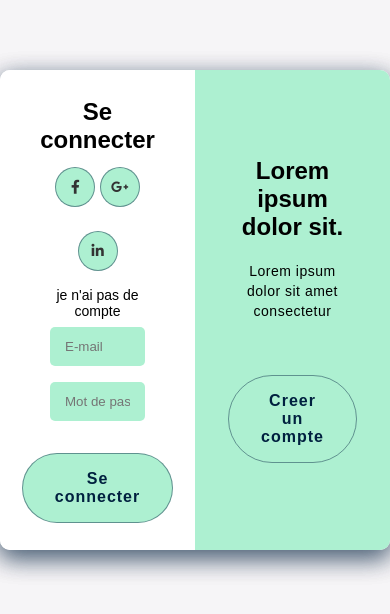
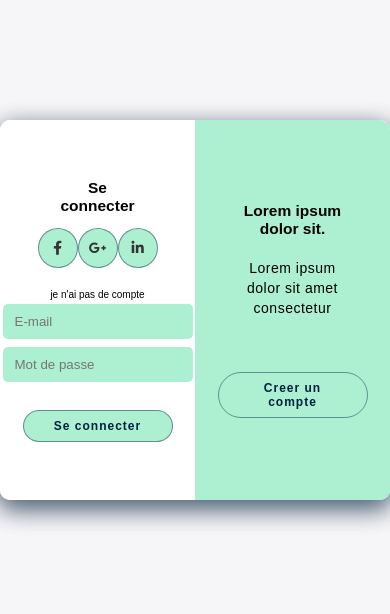
Before and after one commit to Isaac0759/formulaire, a plain HTML site: page index.html in a window 390 px wide. Shown: the part 112-726 px from the top of the page. Drawn offline with Linux system fonts and the light colour scheme.

Commit message:
nouvelle mise a jour

```diff
--- a/css/responsive.css
+++ b/css/responsive.css
@@ -0,0 +1,40 @@
+@media only screen and (max-width: 450px) {
+    .container{
+    width: 400px;
+    min-height: 380px;
+    }
+    h1{
+        font-size: 15.5px;
+    }
+    .social-container {
+        display: inline-flex;
+        justify-content: center;
+        align-items: center;
+        margin: 5px;
+    }
+    span{
+        font-size: 10px;
+    }
+    input{
+        border: none;
+        padding: 10px 12px;
+        border-radius: 5px;
+        margin: 4px 0;
+        width: 190px;
+        background-color: #adf0d1;
+    }
+    button{
+        color: #00203f;
+        font-size: 12px;
+        font-weight: bold;
+        padding: 8px 30px;
+        width: 150px;
+        /* margin-top: 24px;
+        border-radius: 50px;
+        letter-spacing: 1px;
+        background-color: #adf0d1;
+        border: 1px solid #adf0d1;
+        border-color: rgba(0, 32, 63, .45);
+        transition: .2s ease-in; */
+    }
+}
--- a/index.html
+++ b/index.html
@@ -26,7 +26,7 @@
                 <input type="text" placeholder="Prénom" required="">
                 <input type="email" placeholder="E-mail" required="">
                 <input type="password" placeholder="Mot de passe">
-                <button>Creer un compte</button>
+                <button>S'inscrire</button>
             </form>
         </div>
 
```
